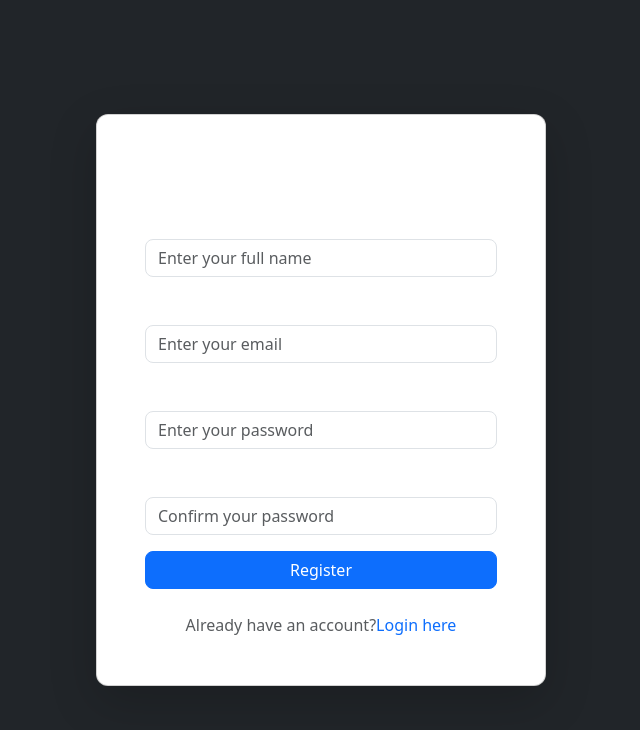
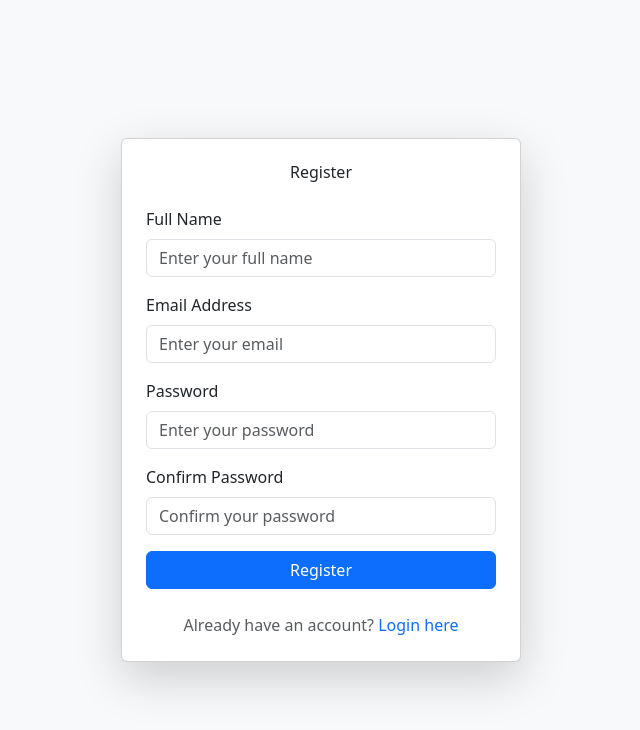
Before and after one commit to AnshShinde2007/swiftkart, a React (Vite) app in the folder swiftkart/frontend/: page /register in a window 1280 px wide. Shown: the top 730 px of the page, without its empty margins (319-959 px from the left). Built offline with nearby package versions, Linux system fonts and the light colour scheme.

Commit message:
register

```diff
--- a/swiftkart/frontend/src/pages/register.jsx
+++ b/swiftkart/frontend/src/pages/register.jsx
@@ -1,9 +1,6 @@
 import { useState } from "react";
 import axios from "axios";
 import { useNavigate } from "react-router-dom";
-
-
-
 
 const Register = () => {
   const [name, setName] = useState("");
@@ -12,12 +9,11 @@ const Register = () => {
   const [confirmPassword, setConfirmPassword] = useState("");
   const [error, setError] = useState("");
   const [loading, setLoading] = useState(false);
-  const history = useNavigate();
+  const navigate = useNavigate();
 
   const handleRegister = async (e) => {
     e.preventDefault();
 
-    // Validate form fields
     if (!name || !email || !password || !confirmPassword) {
       setError("All fields are required.");
       return;
@@ -37,8 +33,7 @@ const Register = () => {
         password,
       });
 
-      // Redirect to login page after successful registration
-      history.push("/");
+      navigate("/"); // Redirect to login after successful registration
     } catch (error) {
       setError(error.response?.data?.error || "Something went wrong. Please try again.");
     }
@@ -47,12 +42,12 @@ const Register = () => {
   };
 
   return (
-    <div className="container d-flex justify-content-center align-items-center min-vh-100 bg-dark">
-      <div className="card shadow-lg p-5 w-100" style={{ maxWidth: "450px", borderRadius: "12px" }}>
-        <h2 className="text-center text-white mb-4">Admin Panel - Create an Account</h2>
+    <div className="container-fluid min-vh-100 d-flex justify-content-center align-items-center bg-light">
+      <div className="card shadow-lg p-4" style={{ width: "400px" }}>
+        <h2 className="text-center mb-4">Register</h2>
         <form onSubmit={handleRegister}>
           <div className="mb-3">
-            <label htmlFor="name" className="form-label text-white">Full Name</label>
+            <label htmlFor="name" className="form-label">Full Name</label>
             <input
               type="text"
               id="name"
@@ -61,12 +56,11 @@ const Register = () => {
               className="form-control"
               placeholder="Enter your full name"
               required
-              style={{ borderRadius: "8px" }}
             />
           </div>
 
           <div className="mb-3">
-            <label htmlFor="email" className="form-label text-white">Email Address</label>
+            <label htmlFor="email" className="form-label">Email Address</label>
             <input
               type="email"
               id="email"
@@ -75,12 +69,11 @@ const Register = () => {
               className="form-control"
               placeholder="Enter your email"
               required
-              style={{ borderRadius: "8px" }}
             />
           </div>
 
           <div className="mb-3">
-            <label htmlFor="password" className="form-label text-white">Password</label>
+            <label htmlFor="password" className="form-label">Password</label>
             <input
               type="password"
               id="password"
@@ -89,12 +82,11 @@ const Register = () => {
               className="form-control"
               placeholder="Enter your password"
               required
-              style={{ borderRadius: "8px" }}
             />
           </div>
 
           <div className="mb-3">
-            <label htmlFor="confirmPassword" className="form-label text-white">Confirm Password</label>
+            <label htmlFor="confirmPassword" className="form-label">Confirm Password</label>
             <input
               type="password"
               id="confirmPassword"
@@ -103,17 +95,15 @@ const Register = () => {
               className="form-control"
               placeholder="Confirm your password"
               required
-              style={{ borderRadius: "8px" }}
             />
           </div>
 
-          {error && <div className="text-danger mb-3">{error}</div>}
+          {error && <div className="alert alert-danger">{error}</div>}
 
           <button
             type="submit"
             className="btn btn-primary w-100"
             disabled={loading}
-            style={{ borderRadius: "8px" }}
           >
             {loading ? "Registering..." : "Register"}
           </button>
@@ -122,7 +112,7 @@ const Register = () => {
         <div className="mt-4 text-center">
           <p className="text-muted">
             Already have an account?
-            <a href="/" className="text-primary">Login here</a>
+            <a href="/" className="text-primary"> Login here</a>
           </p>
         </div>
       </div>
```
